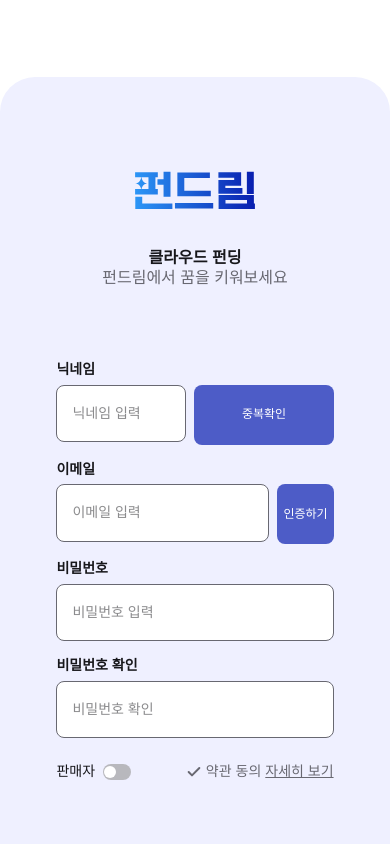
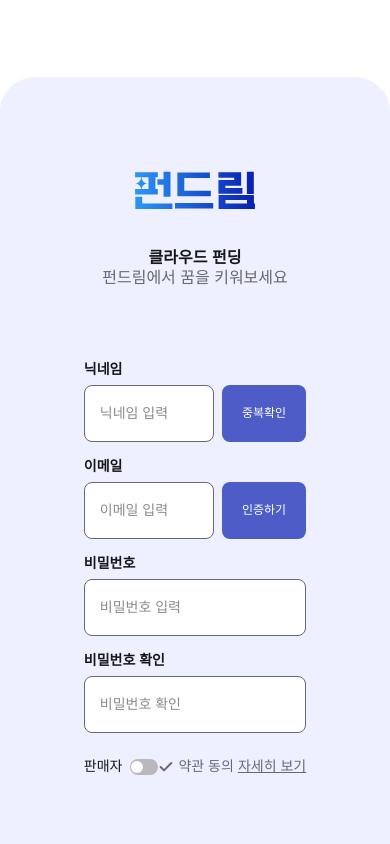
Before and after one commit to FRONTENDBOOTCAMP-13th/Final-11-Cutie, a Next.js app: page /signup in a window 390 px wide. Shown: the top 844 px of the page. Built offline with nearby package versions, Linux system fonts and the light colour scheme.

Commit message:
💄 fix 320px media query

```diff
--- a/src/app/(user)/layout.tsx
+++ b/src/app/(user)/layout.tsx
@@ -9,7 +9,7 @@ export default function UserLayout({ children }: { children: React.ReactNode })
         </h1>
         <div className="text-center">
           <p className="bold-16">클라우드 펀딩</p>
-          <p className="light-16 text-font-400">펀드림에서 꿈을 키워보세요</p>
+          <p className="light-16 whitespace-nowrap text-font-400">펀드림에서 꿈을 키워보세요</p>
         </div>
         {children}
       </div>
--- a/src/app/(user)/signup/signupForm.tsx
+++ b/src/app/(user)/signup/signupForm.tsx
@@ -13,7 +13,7 @@ export default function SingupForm() {
 
   return (
     <>
-      <form className="flex flex-col gap-3 mt-[37px] min-w-[130px]">
+      <form className="flex flex-col gap-3 mt-[37px]">
         <div className="flex flex-col gap-4">
           {/* 닉네임 */}
           <div className="flex flex-col">
@@ -37,7 +37,7 @@ export default function SingupForm() {
                 placeholder="이메일 입력"
                 type="email"
                 value={email}
-                className="bg-bg normal-14 text-font-900 laptop:text-[16px] px-[15px] py-[19px] border-[1.5px] border-font-400 rounded-[8px]"
+                className="bg-bg normal-14 text-font-900 w-[130px] mobile:w-[367px] laptop:text-[16px] px-[15px] py-[19px] border-[1.5px] border-font-400 rounded-[8px]"
                 onChange={e => setEmail(e.target.value)}
                 required
               />
@@ -76,7 +76,7 @@ export default function SingupForm() {
         </div>
 
         {/* 하단 */}
-        <div className="flex justify-between mt-[13px] mb-15">
+        <div className="flex whitespace-nowrap justify-between mt-[13px] mb-15">
           <div className="flex gap-2 items-center">
             <span className="normal-14 tablet:text-[16px]">판매자</span>
             <ToggleSwitchBig />
--- a/src/components/button/SquareBtn.tsx
+++ b/src/components/button/SquareBtn.tsx
@@ -154,7 +154,7 @@ export function SignUpProfileEditButton({ label, onClick }: SignUpBtnProps) {
       <button
         type="button"
         onClick={onClick}
-        className="flex items-center justify-center px-[6px] py-[19px] w-full h-15 bg-primary-800/70 text-white rounded-lg hover:bg-primary-800 hover:text-white medium-12 tablet:text-[16px] cursor-pointer"
+        className="flex whitespace-nowrap items-center justify-center w-full px-[6px] py-[19px] bg-primary-800/70 text-white rounded-lg hover:bg-primary-800 hover:text-white medium-12 tablet:text-[16px] cursor-pointer"
       >
         {label}
       </button>
```
